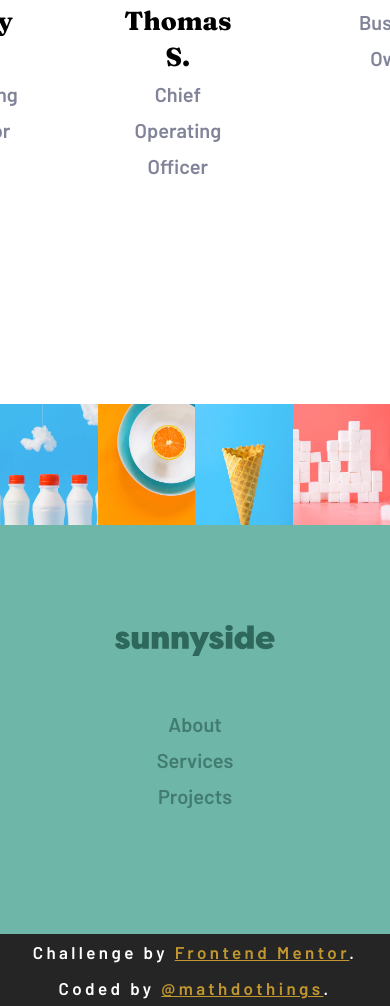
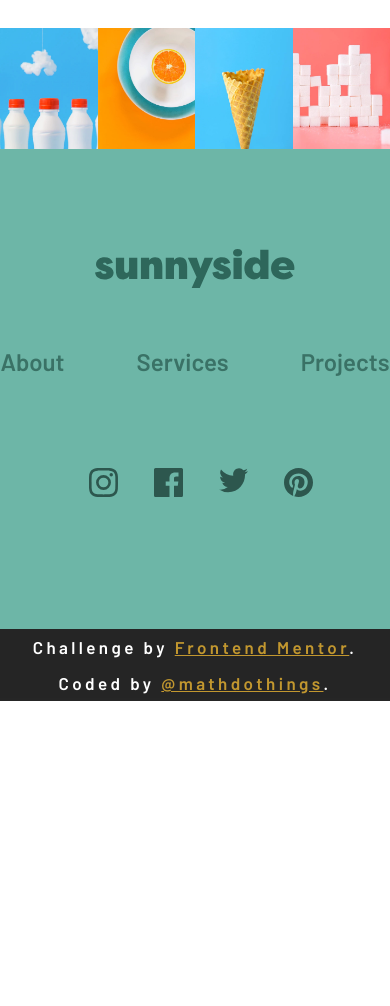
Before and after one commit to mathdothings/frontend-mentor, a plain HTML site: page sunnyside-agency-landing-page-main/index.html in a window 390 px wide. Shown: the part 3113-4119 px from the top of the page. After the commit the page ends 3814 px from the top, so only its background shows below. Drawn offline with Linux system fonts and the light colour scheme.

Commit message:
todo: mobile-resp

```diff
--- a/sunnyside-agency-landing-page-main/index.html
+++ b/sunnyside-agency-landing-page-main/index.html
@@ -176,6 +176,20 @@
             <li>Services</li>
             <li>Projects</li>
           </ul>
+          <ul id="contact-buttons">
+            <li>
+              <img src="./images/icon-instagram.svg" alt="" />
+            </li>
+            <li>
+              <img src="./images/icon-facebook.svg" alt="" />
+            </li>
+            <li>
+              <img src="./images/icon-twitter.svg" alt="" />
+            </li>
+            <li>
+              <img src="./images/icon-pinterest.svg" alt="" />
+            </li>
+          </ul>
         </section>
       </footer>
       <div class="attribution">
--- a/sunnyside-agency-landing-page-main/style.css
+++ b/sunnyside-agency-landing-page-main/style.css
@@ -4,7 +4,7 @@
   --yellow: hsl(51, 100%, 49%);
   --dark-desaturated-cyan: hsl(167, 40%, 24%); /* graphic design text */
   --dark-blue: hsl(198, 62%, 26%); /* photography text */
-  --dark-moderate-cyan: hsl(168.3, 33%, 57.3%); /* footer */
+  --dark-moderate-cyan: hsl(168, 33%, 57%); /* footer */
 
   /* neutral colors */
   --very-dark-desaturated-blue: hsl(212, 27%, 19%);
@@ -230,7 +230,7 @@ section h3 {
 .testimonial-flex {
   display: flex;
   justify-content: center;
-  align-items: center;
+  align-items: flex-start;
 }
 
 .testimonial {
@@ -246,6 +246,7 @@ section h3 {
 
 .testimonial p {
   margin-top: 0;
+  height: 5em;
 }
 
 .testimonial img {
@@ -258,7 +259,6 @@ section h3 {
   align-items: center;
   justify-content: center;
   margin-top: 10em;
-  width: minmax(0, 100vw);
 }
 
 .footer-flex img {
@@ -267,10 +267,10 @@ section h3 {
 }
 
 #footer-logo {
-  width: 8em;
+  width: 10em;
   filter: invert(65%) sepia(10%) saturate(2198%) hue-rotate(117deg)
     brightness(89%) contrast(81%);
-  margin-bottom: 1.5em;
+  margin-bottom: 0;
 }
 
 .footer-flex.contacts {
@@ -282,6 +282,7 @@ section h3 {
 
 .footer-flex.contacts ul {
   padding-left: 0;
+  display: inline-flex;
 }
 
 .footer-flex.contacts li {
@@ -290,7 +291,20 @@ section h3 {
   margin: 1.5em;
   color: var(--dark-desaturated-cyan);
   font-weight: 100;
-  opacity: 0.6;
+  opacity: 0.7;
+  font-size: 1.2em;
+}
+
+#contact-buttons li {
+  list-style: none;
+  display: inline;
+  margin: 0.5em;
+  padding-left: 0.5em;
+}
+
+#contact-buttons img {
+  width: 1.2em;
+  filter: brightness(40%);
 }
 
 @media screen and (max-width: 800px) {
```
